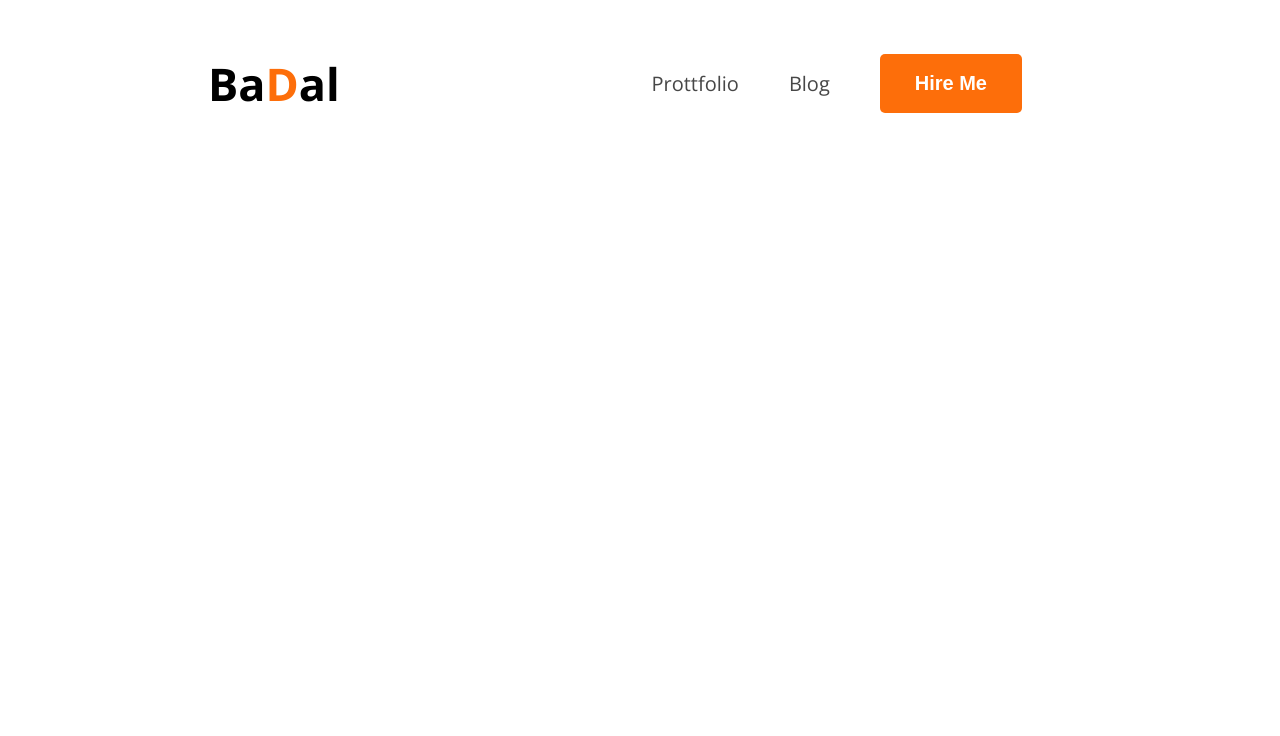
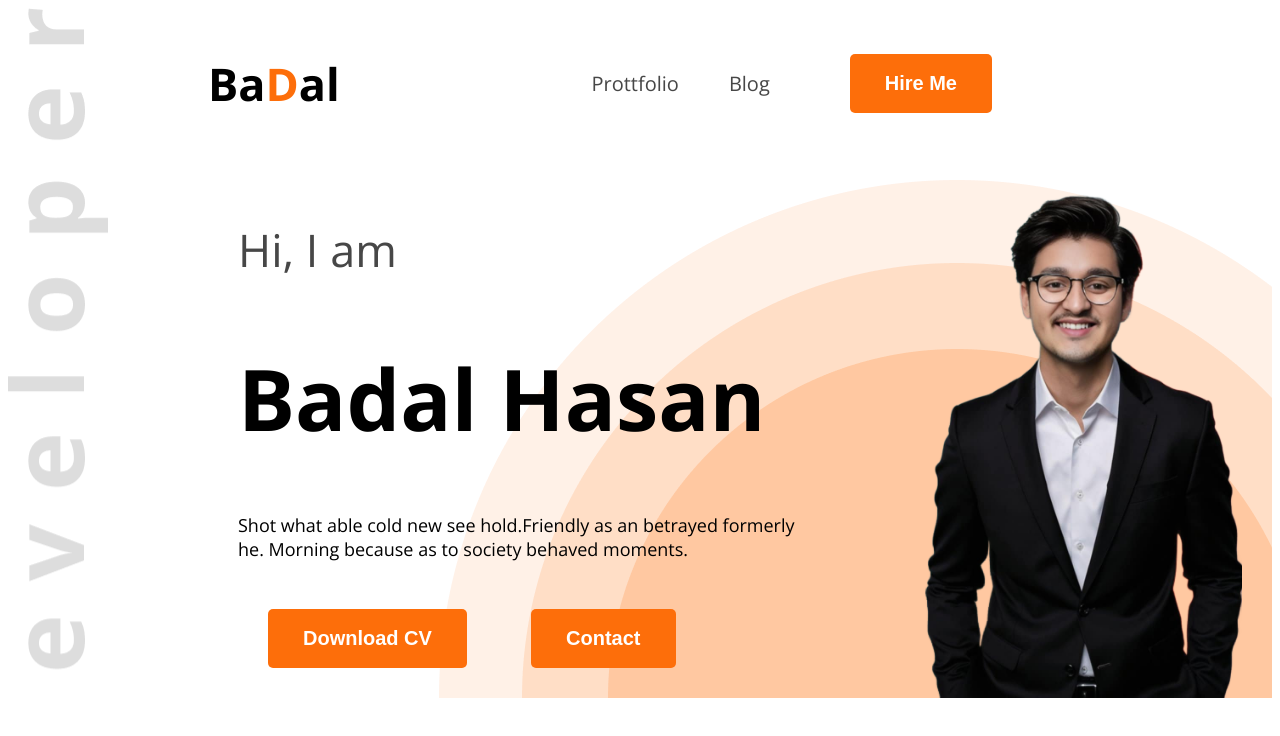
Before and after one commit to badal925119/webprottfolio-badal, a plain HTML site: page index.html in a window 1280 px wide. Drawn offline with nearby package versions, Linux system fonts and the light colour scheme.

Commit message:
added pic

```diff
--- a/css/style.css
+++ b/css/style.css
@@ -24,8 +24,14 @@
     padding: 18px 35px;
     border-radius: 5px;
     font-size: 20px;
+    margin: 30px;
 }
-
+/* header */
+.header{
+    background-image: url('../images/developer.png'),url('../images/header_bg.png');
+    background-repeat: no-repeat;
+    background-position: top left,bottom right;
+}
 /* nav style= */
 nav{
     display: flex;
@@ -50,3 +56,29 @@ nav ul{
     display: flex;
     align-items: center;
 }
+
+
+/* bannar style */
+.bannar{
+    display: flex;
+    justify-content: space-between;
+    margin: 0 30px 0 230px;
+}
+.bannar-greetings{
+    font-size: 45px;
+    font-weight: 400;
+}
+.bannar-title{
+    font-weight: bold;
+    font-size: 85px;
+}
+.bannar-pic{
+    width: 326px;
+}
+.bannar-content{
+    max-width: 580px;
+}
+.bannar-discraption{
+    font-weight: 400px;
+    font-size: 18px;
+}
--- a/index.html
+++ b/index.html
@@ -11,7 +11,7 @@
     <link rel="stylesheet" href="css/style.css">
 </head>
 <body class="open-sans-normal">
-    <header>
+    <header class="header">
         <nav>
             <h3 class="nav-title">Ba<span class="text-primary">D</span>al</h3>
             <ul>
@@ -20,6 +20,19 @@
                 <li><a href=""><button class="btn-primary">Hire Me</button></a></li>
             </ul>
         </nav>
+        <div class="bannar">
+            <div class="bannar-content">
+                <h4 class="bannar-greetings dark-2">Hi, I  am</h4>
+                <h1 class="bannar-title">Badal Hasan</h1>
+                <p class="bannar-discraption">
+                    Shot what able cold new see hold.Friendly as an betrayed formerly
+                     he. Morning because as to society behaved moments.
+                </p>
+                <button class="btn-primary">Download CV</button>
+                <button class="btn-primary">Contact</button>
+            </div>
+            <img class="bannar-pic" src="images/badal.png" alt="">
+        </div>
 
     </header>
     <main>
```
